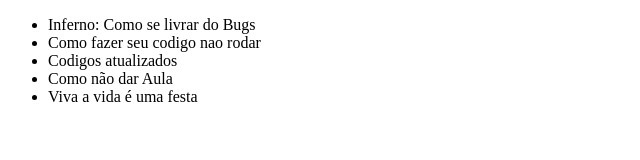
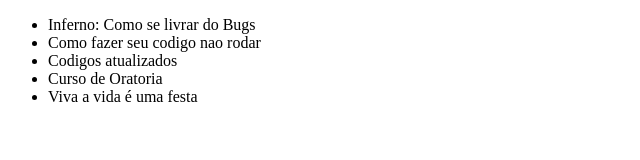
Before and after one commit to Kaique-FS/Curso-Alura-Git, a plain HTML site: page index.html in a window 1280 px wide. Shown: the full height of the page, 0-640 px from the left. Drawn offline with Linux system fonts and the light colour scheme.

Commit message:
Alterando Curso de Oratoria

```diff
--- a/index.html
+++ b/index.html
@@ -9,7 +9,7 @@
         <li>Inferno: Como se livrar do Bugs</li>
         <li>Como fazer seu codigo nao rodar</li>
         <li>Codigos atualizados</li>
-        <li>Como não dar Aula</li>
+        <li>Curso de Oratoria</li>
         <li>Viva a vida é uma festa</li>
     </ul>
 </body>
```
